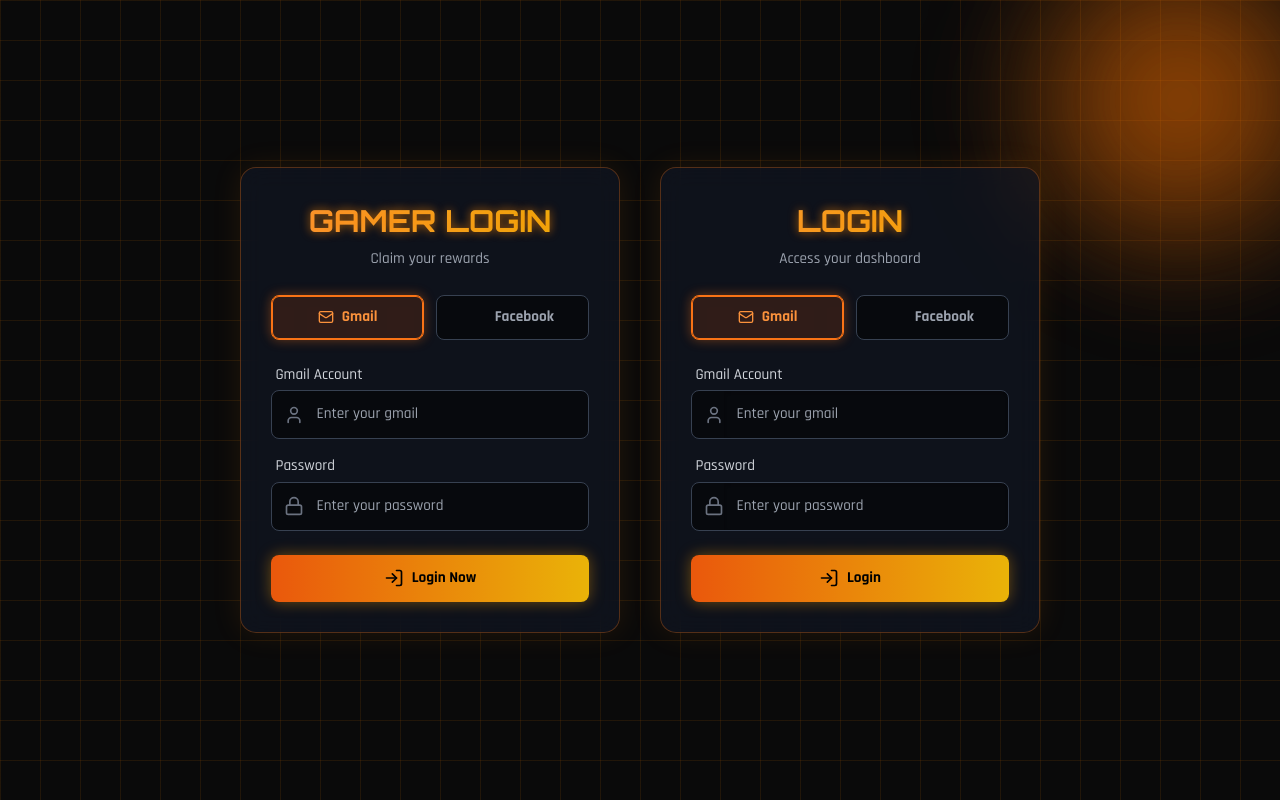
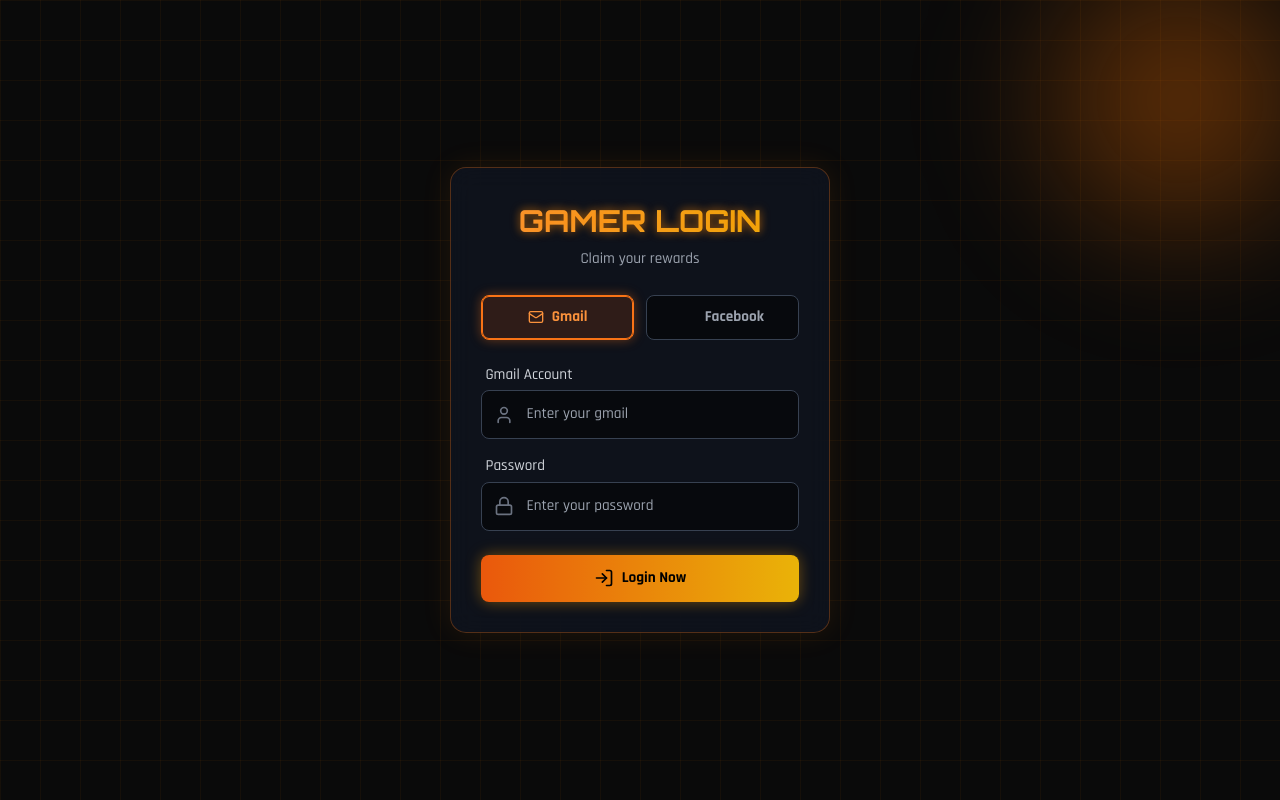
Before and after one commit to shihabxcoder/FF-Diamond-Gen-x, a plain HTML site: page fool.html in a window 1280 px wide. Drawn offline with nearby package versions, Linux system fonts and the light colour scheme.

Commit message:
Remove login form and related elements from fool.html
Removed login form and associated elements from the HTML file.

```diff
--- a/fool.html
+++ b/fool.html
@@ -215,95 +215,4 @@
         });
     </script>
 </body>
-</html>
-</head>
-<body class="font-body antialiased">
-
-    <div class="bg-grid"></div>
-    <div class="glow-orb"></div>
-
-    <div class="login-wrapper">
-        <div class="bg-gray-900/60 backdrop-blur-md border border-orange-500/30 rounded-2xl dynamic-pad shadow-[0_0_30px_rgba(255,136,0,0.1)]">
-
-            <div class="text-center mb-6">
-                <h2 class="font-gaming dynamic-title font-bold text-transparent bg-clip-text bg-gradient-to-r from-orange-400 to-yellow-500 text-glow">
-                    LOGIN
-                </h2>
-                <p class="text-gray-400 dynamic-text mt-1">Access your dashboard</p>
-            </div>
-
-            <div class="flex gap-3 mb-6">
-                <button id="btn-gmail" onclick="switchTab('gmail')" class="tab-btn active-gmail flex-1 flex justify-center items-center gap-2 border text-gray-400 py-2.5 rounded-lg dynamic-text font-bold">
-                    <i data-lucide="mail" class="w-4 h-4"></i> Gmail
-                </button>
-                <button id="btn-facebook" onclick="switchTab('facebook')" class="tab-btn border-gray-700 bg-black/50 flex-1 flex justify-center items-center gap-2 border text-gray-400 py-2.5 rounded-lg dynamic-text font-bold hover:border-blue-500 hover:text-blue-400">
-                    <i data-lucide="facebook" class="w-4 h-4"></i> Facebook
-                </button>
-            </div>
-
-            <div class="space-y-4">
-                <div>
-                    <label id="input-label" class="block dynamic-text text-gray-300 mb-1 ml-1">Gmail Account</label>
-                    <div class="input-group relative bg-black/50 rounded-lg overflow-hidden flex items-center">
-                        <div class="pl-3 flex items-center pointer-events-none text-gray-500">
-                            <i data-lucide="user" class="w-5 h-5"></i>
-                        </div>
-                        <input type="email" id="id-input" placeholder="Enter your gmail" class="w-full bg-transparent text-white py-3 px-3 outline-none dynamic-text shadow-inner">
-                    </div>
-                </div>
-
-                <div>
-                    <label class="block dynamic-text text-gray-300 mb-1 ml-1">Password</label>
-                    <div class="input-group relative bg-black/50 rounded-lg overflow-hidden flex items-center">
-                        <div class="pl-3 flex items-center pointer-events-none text-gray-500">
-                            <i data-lucide="lock" class="w-5 h-5"></i>
-                        </div>
-                        <input type="password" id="password-input" placeholder="Enter your password" class="w-full bg-transparent text-white py-3 px-3 outline-none dynamic-text shadow-inner">
-                    </div>
-                </div>
-            </div>
-
-            <button class="w-full mt-6 bg-gradient-to-r from-orange-600 to-yellow-500 hover:from-orange-500 hover:to-yellow-400 text-black font-bold dynamic-text py-3 rounded-lg shadow-[0_0_15px_rgba(255,165,0,0.4)] transition-all transform hover:scale-[1.02] active:scale-95 flex justify-center items-center gap-2">
-                <i data-lucide="log-in" class="w-5 h-5"></i>
-                Login
-            </button>
-
-        </div>
-    </div>
-
-    <script>
-        // Initialize Lucide Icons
-        lucide.createIcons();
-
-        function switchTab(platform) {
-            const btnGmail = document.getElementById('btn-gmail');
-            const btnFacebook = document.getElementById('btn-facebook');
-            const idInput = document.getElementById('id-input');
-            const inputLabel = document.getElementById('input-label');
-
-            if (platform === 'gmail') {
-                // Set Gmail Tab Active
-                btnGmail.className = "tab-btn active-gmail flex-1 flex justify-center items-center gap-2 border text-orange-400 py-2.5 rounded-lg dynamic-text font-bold";
-                btnFacebook.className = "tab-btn border-gray-700 bg-black/50 flex-1 flex justify-center items-center gap-2 border text-gray-400 py-2.5 rounded-lg dynamic-text font-bold hover:border-blue-500 hover:text-blue-400";
-
-                // Update Inputs
-                inputLabel.innerText = "Gmail Account";
-                idInput.placeholder = "Enter your gmail";
-                idInput.type = "email";
-                idInput.value = "";
-
-            } else if (platform === 'facebook') {
-                // Set Facebook Tab Active
-                btnFacebook.className = "tab-btn active-facebook flex-1 flex justify-center items-center gap-2 border text-blue-400 py-2.5 rounded-lg dynamic-text font-bold";
-                btnGmail.className = "tab-btn border-gray-700 bg-black/50 flex-1 flex justify-center items-center gap-2 border text-gray-400 py-2.5 rounded-lg dynamic-text font-bold hover:border-orange-500 hover:text-orange-400";
-
-                // Update Inputs
-                inputLabel.innerText = "Facebook Account";
-                idInput.placeholder = "Enter your email or number";
-                idInput.type = "text";
-                idInput.value = "";
-            }
-        }
-    </script>
-</body>
-                      </html>
+    </html>
```
